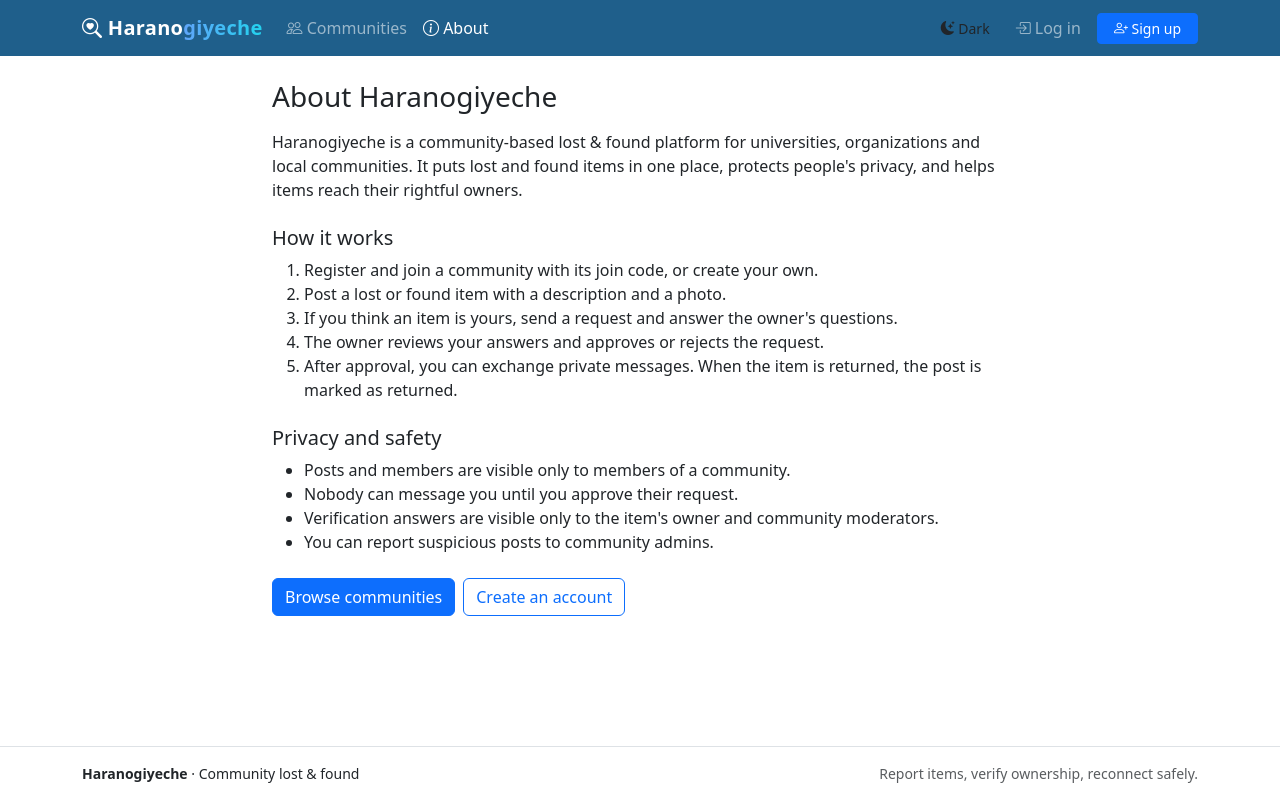
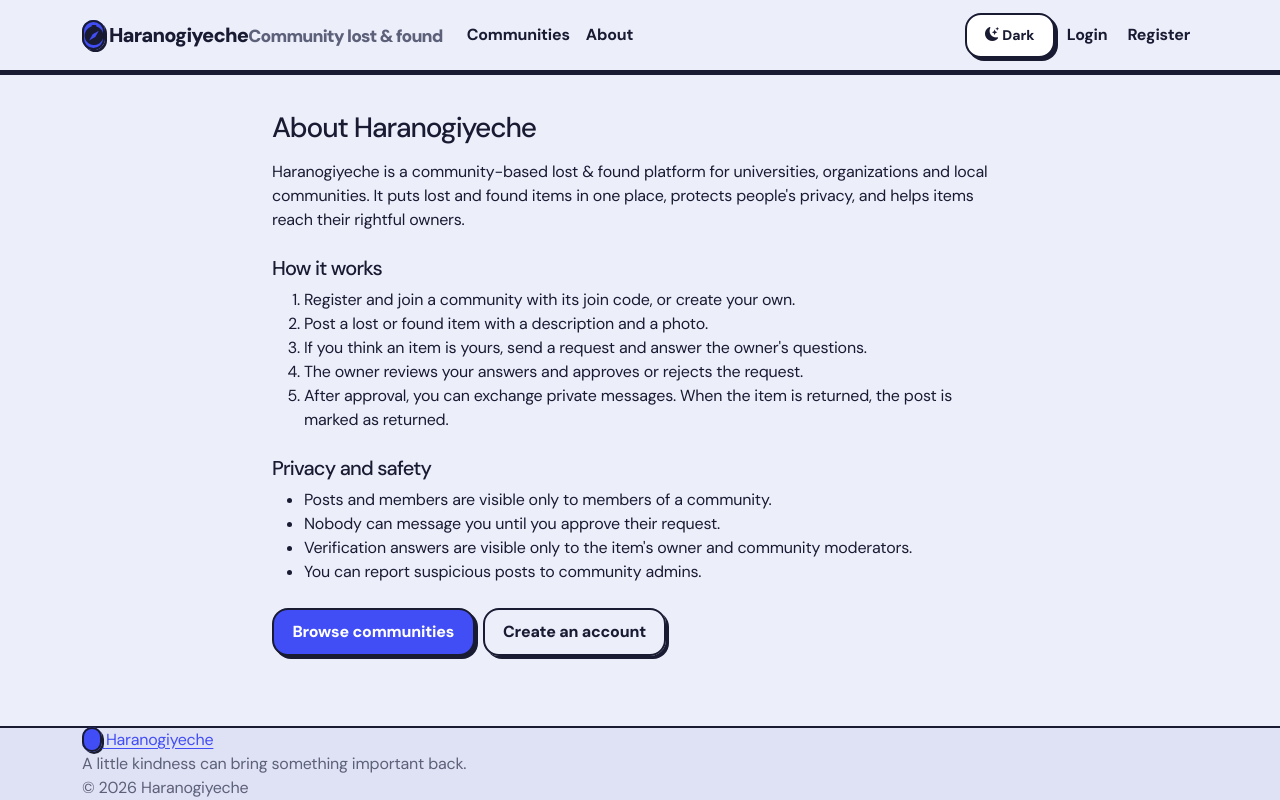
Before and after one commit to EhsanAhmed2186/haranogiyeche, a Django app: page /about/ in a window 1280 px wide. Run offline with Django 5.2, Linux system fonts and the light colour scheme; parts of the project's set-up code (start-up, migrations or seed data) failed here and were passed over.

Commit message:
Update base.html

```diff
--- a/templates/base.html
+++ b/templates/base.html
@@ -1,104 +1,109 @@
-{% load static %}<!doctype html>
-<html lang="en" data-bs-theme="light">
+{% load static %}
+<!doctype html>
+<html lang="en">
 <head>
   <meta charset="utf-8">
   <meta name="viewport" content="width=device-width, initial-scale=1">
-  <title>{% block title %}Haranogiyeche{% endblock %} &middot; Haranogiyeche</title>
+  <title>{% block title %}Home{% endblock %} | Haranogiyeche</title>
 
-  <!-- Applies the saved light/dark theme before the page is drawn (no flash) -->
   <script src="{% static 'js/theme.js' %}"></script>
 
-  <!-- Bootstrap 5.3.3 & Bootstrap Icons -->
+  <link rel="preconnect" href="https://fonts.googleapis.com">
+  <link rel="preconnect" href="https://fonts.gstatic.com" crossorigin>
+  <link href="https://fonts.googleapis.com/css2?family=DM+Sans:wght@400;500;600;700;800;900&display=swap" rel="stylesheet">
+  <link href="https://fonts.googleapis.com/css2?family=Roboto:wght@400;500;700;900&display=swap" rel="stylesheet">
+
   <link href="https://cdn.jsdelivr.net/npm/bootstrap@5.3.3/dist/css/bootstrap.min.css" rel="stylesheet">
   <link href="https://cdn.jsdelivr.net/npm/bootstrap-icons@1.11.3/font/bootstrap-icons.min.css" rel="stylesheet">
-
-  <!-- Haranogiyeche styles -->
   <link href="{% static 'site.css' %}" rel="stylesheet">
-  <style>
-    .brand-part-1 { color: #ffffff; }
-    .brand-part-2 { background: linear-gradient(90deg, #60a5fa, #22d3ee); -webkit-background-clip: text; background-clip: text; color: transparent; }
-  </style>
+  <link href="{% static 'css/rafi-theme.css' %}" rel="stylesheet">
   {% block extra_head %}{% endblock %}
 </head>
-<body class="d-flex flex-column min-vh-100"
-  {% if user.is_authenticated %}
-  id="liveRoot"
-  data-poll-url="{% url 'notifications:poll' %}"
-  data-last-notification="{{ latest_notification_id|default:0 }}"
-  data-last-message="{{ latest_message_id|default:0 }}"
-  {% endif %}>
 
-<nav class="navbar navbar-expand-lg navbar-dark bg-brand sticky-top">
+<body class="d-flex flex-column min-vh-100 {% block body_class %}{% endblock %}">
+  <nav class="navbar navbar-expand-lg navbar-dark bg-brand">
     <div class="container">
       <a class="navbar-brand" href="{% url 'home' %}">
-      <span class="navbar-brand-icon"><i class="bi bi-search-heart"></i></span>
-      <span><span class="brand-part-1">Harano</span><span class="brand-part-2">giyeche</span></span>
+        <span class="navbar-brand-icon"><i class="bi bi-compass-fill"></i></span>
+        <span>Haranogiyeche<small>Community lost &amp; found</small></span>
       </a>
-    <button class="navbar-toggler" type="button" data-bs-toggle="collapse" data-bs-target="#nav" aria-controls="nav" aria-expanded="false" aria-label="Toggle navigation">
+
+      <button class="navbar-toggler" type="button" data-bs-toggle="collapse"
+              data-bs-target="#mainNav" aria-controls="mainNav" aria-expanded="false"
+              aria-label="Toggle navigation">
         <span class="navbar-toggler-icon"></span>
       </button>
-    <div class="collapse navbar-collapse" id="nav">
+
+      <div class="collapse navbar-collapse" id="mainNav">
         <ul class="navbar-nav me-auto">
           <li class="nav-item">
-          <a class="nav-link {% if request.resolver_match.url_name == 'community_list' %}active{% endif %}" href="{% url 'community_list' %}"><i class="bi bi-people"></i> Communities</a>
+            <a class="nav-link" href="{% url 'community_list' %}">Communities</a>
           </li>
-        <li class="nav-item">
-          <a class="nav-link {% if request.resolver_match.url_name == 'about' %}active{% endif %}" href="{% url 'about' %}"><i class="bi bi-info-circle"></i> About</a>
-        </li>
+
           {% if user.is_authenticated %}
             <li class="nav-item">
-          <a class="nav-link" href="{% url 'accounts:create_community' %}"><i class="bi bi-plus-circle"></i> Create community</a>
-        </li>
-        <li class="nav-item">
-          <a class="nav-link" href="{% url 'accounts:join_community' %}"><i class="bi bi-box-arrow-in-right"></i> Join community</a>
-        </li>
-        <li class="nav-item">
-          <a class="nav-link {% if request.resolver_match.namespace == 'verification' %}active{% endif %}" href="{% url 'verification:my_requests' %}">
-            <i class="bi bi-send-check"></i> My requests
-            <span class="badge rounded-pill bg-danger {% if not pending_requests %}d-none{% endif %}" data-badge="requests">{{ pending_requests|default:0 }}</span>
+              <a class="nav-link" href="{% url 'verification:my_requests' %}">
+                Requests
               </a>
             </li>
             <li class="nav-item">
-          <a class="nav-link {% if request.resolver_match.namespace == 'messaging' %}active{% endif %}" href="{% url 'messaging:inbox' %}">
-            <i class="bi bi-chat-dots"></i> Inbox
-            <span class="badge rounded-pill bg-danger {% if not unread_messages %}d-none{% endif %}" data-badge="messages">{{ unread_messages|default:0 }}</span>
+              <a class="nav-link" href="{% url 'messaging:inbox' %}">
+                Messages
               </a>
             </li>
           {% endif %}
+
+          <li class="nav-item">
+            <a class="nav-link" href="{% url 'about' %}">About</a>
+          </li>
         </ul>
-      <ul class="navbar-nav align-items-lg-center gap-2 mt-2 mt-lg-0">
+
+        <ul class="navbar-nav align-items-lg-center gap-lg-1">
           <li class="nav-item">
-          <button type="button" id="themeToggle" class="btn btn-sm theme-toggle-btn" aria-label="Switch to dark mode">
+            <button type="button" id="themeToggle"
+                    class="btn btn-outline-light btn-sm"
+                    aria-label="Toggle theme">
               <i class="bi bi-moon-stars-fill"></i> Dark
             </button>
           </li>
+
           {% if user.is_authenticated %}
+            {% if user.is_superadmin %}
+              <li class="nav-item"><a class="nav-link" href="{% url 'accounts:superadmin_dashboard' %}">Superadmin dashboard</a></li>
+            {% endif %}
             <li class="nav-item">
-          <a class="nav-link {% if request.resolver_match.namespace == 'notifications' %}active{% endif %}" href="{% url 'notifications:list' %}">
-            <i class="bi bi-bell"></i> Notifications
-            <span class="badge rounded-pill bg-danger {% if not unread_notifications %}d-none{% endif %}" data-badge="notifications">{{ unread_notifications|default:0 }}</span>
+              <a class="nav-link" href="{% url 'notifications:list' %}">
+                <i class="bi bi-bell"></i>
               </a>
             </li>
+
             <li class="nav-item">
-          <a class="nav-user-pill text-decoration-none" href="{% url 'profile' %}">
-            <span class="nav-user-avatar">{{ user.username|first }}</span>
+              <a class="nav-link d-flex align-items-center gap-2" href="{% url 'profile' %}">
+                {% if user.avatar %}
+                  <img src="{{ user.avatar.url }}"
+                       alt="{{ user.username }}'s profile photo"
+                       class="avatar-circle avatar-circle-sm">
+                {% else %}
+                  <span class="avatar-circle avatar-circle-sm">
+                    {{ user.username|slice:":1"|upper }}
+                  </span>
+                {% endif %}
                 {{ user.username }}
               </a>
             </li>
+
             <li class="nav-item">
               <form method="post" action="{% url 'accounts:logout' %}" class="d-inline">
                 {% csrf_token %}
-            <button type="submit" class="btn btn-sm btn-outline-light">
-              <i class="bi bi-box-arrow-right"></i> Log out
-            </button>
+                <button type="submit" class="btn btn-outline-light btn-sm">Logout</button>
               </form>
             </li>
           {% else %}
             <li class="nav-item">
-          <a class="nav-link" href="{% url 'accounts:login' %}"><i class="bi bi-box-arrow-in-right"></i> Log in</a>
+              <a class="nav-link" href="{% url 'accounts:login' %}">Login</a>
             </li>
             <li class="nav-item">
-          <a class="btn btn-primary btn-sm px-3" href="{% url 'accounts:register' %}"><i class="bi bi-person-plus"></i> Sign up</a>
+              <a class="nav-link" href="{% url 'accounts:register' %}">Register</a>
             </li>
           {% endif %}
         </ul>
@@ -107,33 +112,39 @@
   </nav>
 
   <main class="container py-4">
-  {% for m in messages %}
-  <div class="alert alert-{% if m.tags == 'error' %}danger{% else %}{{ m.tags|default:'info' }}{% endif %} d-flex align-items-start gap-2 mb-4" role="alert">
-    {% if m.tags == 'error' %}
-      <i class="bi bi-exclamation-octagon-fill text-danger fs-5"></i>
-    {% elif m.tags == 'success' %}
-      <i class="bi bi-check-circle-fill text-success fs-5"></i>
-    {% elif m.tags == 'warning' %}
-      <i class="bi bi-exclamation-triangle-fill text-warning fs-5"></i>
-    {% else %}
-      <i class="bi bi-info-circle-fill text-primary fs-5"></i>
-    {% endif %}
-    <div>{{ m }}</div>
+    {% if messages %}
+      {% for message in messages %}
+        <div class="alert alert-{{ message.tags }} alert-dismissible fade show" role="alert">
+          {{ message }}
+          <button type="button" class="btn-close" data-bs-dismiss="alert"
+                  aria-label="Close"></button>
         </div>
       {% endfor %}
+    {% endif %}
 
     {% block content %}{% endblock %}
   </main>
 
-<footer class="mt-auto py-3 border-top bg-body">
-  <div class="container d-flex flex-column flex-md-row justify-content-between align-items-center gap-2 small">
-    <div><span class="fw-semibold">Haranogiyeche</span> &middot; Community lost &amp; found</div>
-    <div class="text-body-secondary">Report items, verify ownership, reconnect safely.</div>
+  <footer class="site-footer mt-auto">
+    <div class="container footer-inner">
+      <a class="footer-brand" href="{% url 'home' %}">
+        <span class="navbar-brand-icon"><i class="bi bi-compass-fill"></i></span>
+        <span>Haranogiyeche</span>
+      </a>
+      <p class="mb-0">A little kindness can bring something important back.</p>
+      <span class="footer-copyright">&copy; {% now "Y" %} Haranogiyeche</span>
     </div>
   </footer>
 
+  {% if user.is_authenticated %}
+    <div id="liveRoot" class="d-none"
+         data-poll-url="{% url 'notifications:poll' %}"
+         data-last-notification="{{ latest_notification_id|default:0 }}"
+         data-last-message="{{ latest_message_id|default:0 }}"></div>
+  {% endif %}
+
   <script src="https://cdn.jsdelivr.net/npm/bootstrap@5.3.3/dist/js/bootstrap.bundle.min.js"></script>
-{% if user.is_authenticated %}<script src="{% static 'js/live.js' %}"></script>{% endif %}
+  <script src="{% static 'js/live.js' %}"></script>
   {% block extra_js %}{% endblock %}
 </body>
 </html>
```
Lines whose indentation alone changed are shown as unchanged.
